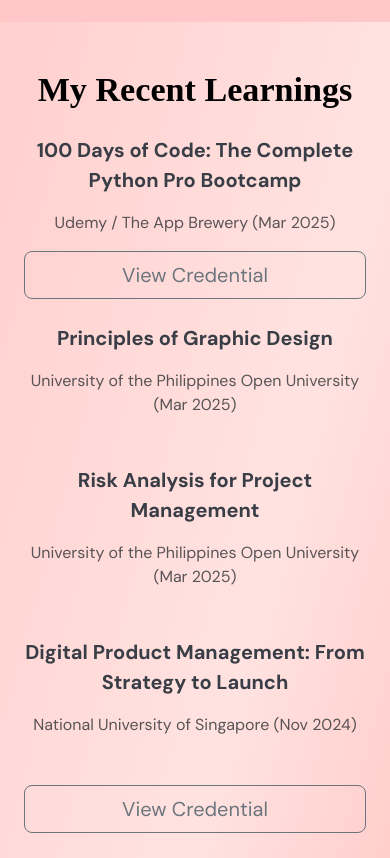
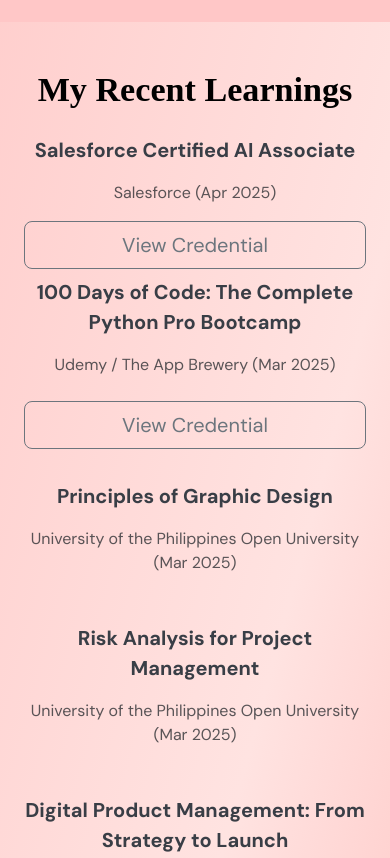
Before and after one commit to elizaislearning/eliza-pinkgrey, a plain HTML site: page index.html in a window 390 px wide. Shown: the part 1240-2098 px from the top of the page. Drawn offline with nearby package versions, Linux system fonts and the light colour scheme; a web font is replaced by a local one.

Commit message:
Update index.html

```diff
--- a/index.html
+++ b/index.html
@@ -206,6 +206,17 @@
       <h1 class="display-4 fw-bold text-body-emphasis mb-4">My Recent Learnings</h1>
 
           <div class="col-lg-8 mx-auto">
+              <p class="lead fw-semibold">Salesforce Certified AI Associate</p>
+              <p class="text-muted">Salesforce (Apr 2025)</p>
+          </div>
+          <div class="d-grid gap-2 d-sm-flex justify-content-sm-center mb-4">
+            <a href="https://trailhead.salesforce.com/en/credentials/certification-detail-print/?searchString=9mqFIdwZTubiL/cdrAcJa9lVhZR8E9ImEPPLnZ0RV3s6S6TQ+lioP7Adq9l45meV"
+               class="btn btn-outline-secondary btn-lg px-4"
+               target="_blank"
+               rel="noopener noreferrer">
+              View Credential
+            </a>
+          <div class="col-lg-8 mx-auto">
               <p class="lead fw-semibold">100 Days of Code: The Complete Python Pro Bootcamp</p>
               <p class="text-muted">Udemy / The App Brewery (Mar 2025)</p>
           </div>
```
